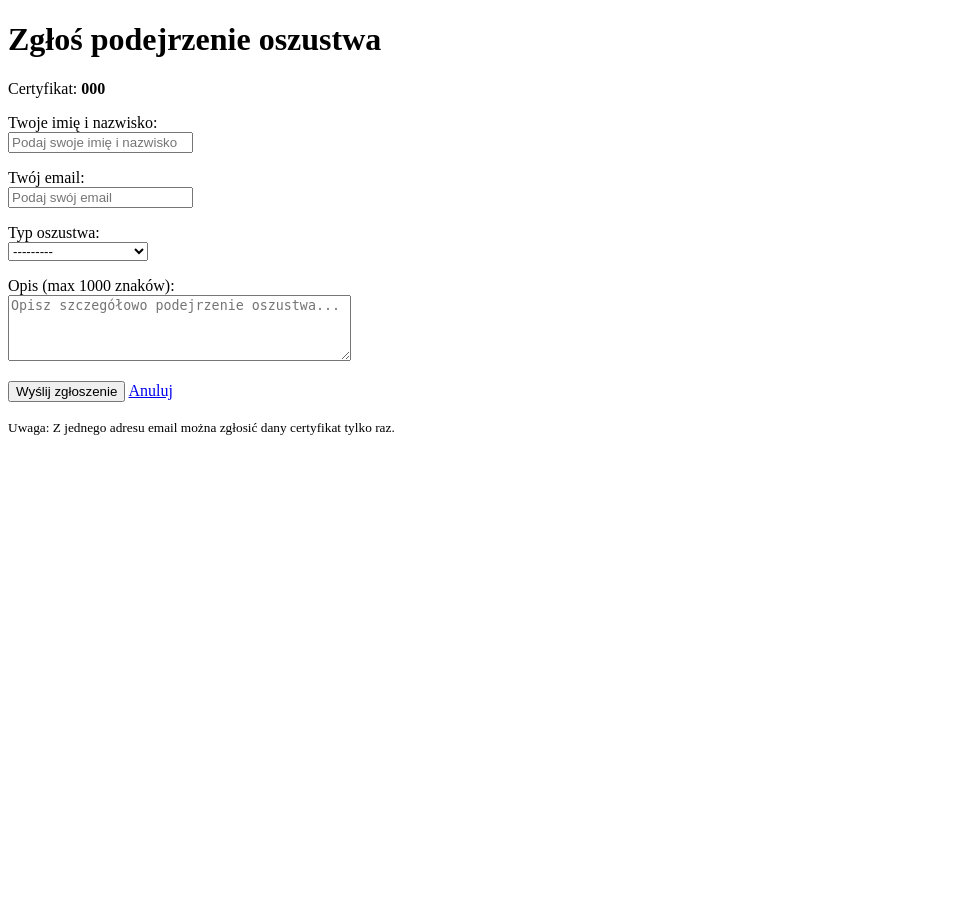
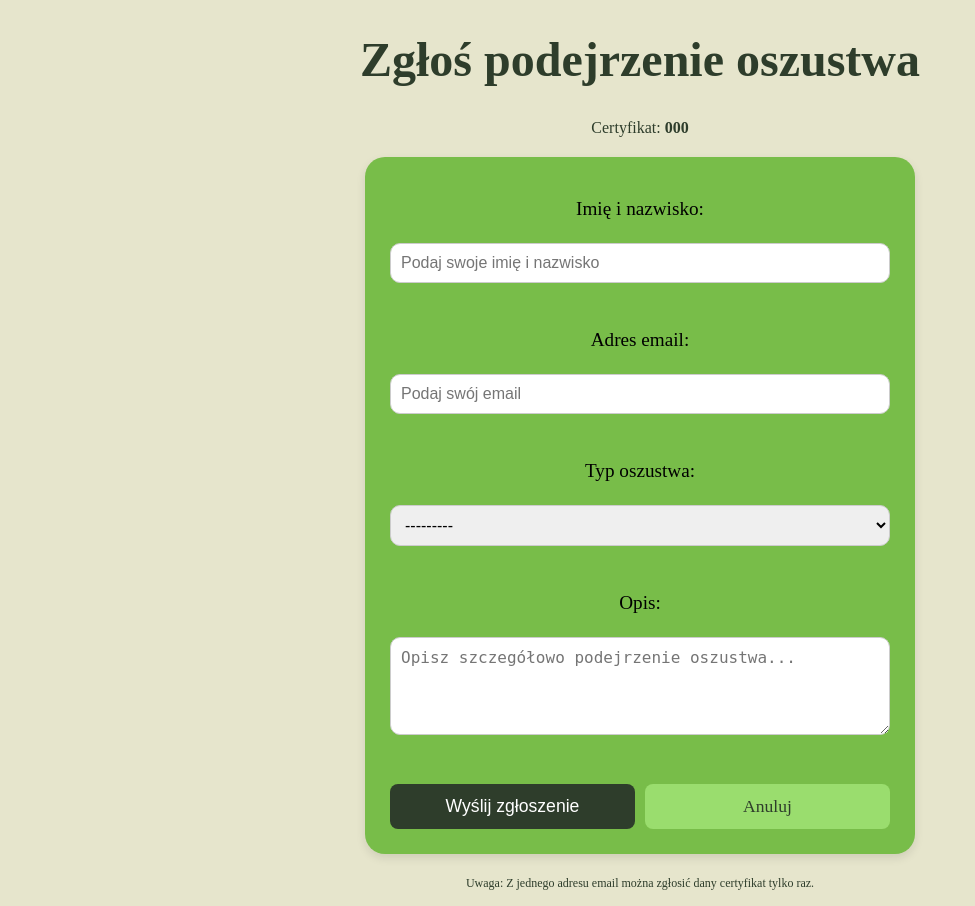
Before and after one commit to Letrennia/System-certyfikacji, a Django app: template ProjektSystemCertyfikacji/templates/report_fraud.html in a window 1280 px wide. Shown: the whole page, without its empty margins (0-975 px from the left). Before the commit the page ends 435 px from the top, so only its background shows below. Run offline with Django 5.2, Linux system fonts and the light colour scheme; the template is opened without the code that fills it: values that come from a table or form of the project are taken from there, others are empty; tables that the repository leaves empty hold one stand-in row (values such as "Sample post").

Commit message:
dodanie plikow css i poprawa wyswietlania raportow

```diff
--- /dev/null
+++ b/ProjektSystemCertyfikacji/static/ProjektSystemCertyfikacji/report_fraud.css
@@ -0,0 +1,140 @@
+:root {
+    --dark-dark: #2e3d2b;
+    --medium: #78bd49;
+    --light: #9add6e;
+    --light-background: #E6E5CC;
+    --text-color: #1b211a;
+}
+
+
+body {
+    background-color: var(--light-background);
+    margin: 0;
+    padding: 0;
+}
+
+h1 {
+    font-size: 3em;
+}
+
+h1,
+.certificate-no {
+    text-align: center;
+    color: var(--dark-dark);
+}
+
+
+.fraud-form {
+    width: 90%;
+    max-width: 500px;
+    margin: 20px auto;
+    padding: 25px;
+    border-radius: 20px;
+    background-color: var(--medium);
+    box-shadow: 0 4px 10px rgba(0, 0, 0, 0.1);
+    display: flex;
+    flex-direction: column;
+    align-items: center;
+}
+
+
+p {
+    width: 100%;
+    margin-bottom: 15px;
+}
+
+p label {
+    display: block;
+    text-align: center;
+    font-size: 1.2em;
+    margin-bottom: 5px;
+}
+
+p input,
+p textarea,
+p select {
+    width: 100%;
+    padding: 10px;
+    font-size: 1rem;
+    border-radius: 10px;
+    border: 1px solid #ccc;
+    box-sizing: border-box;
+    margin-bottom: 15px;
+}
+
+p input:focus,
+p textarea:focus,
+p select:focus {
+    outline: none;
+    border-color: var(--dark-dark);
+}
+
+
+.fraud-form button {
+    padding: 12px 25px;
+    font-size: 1.1em;
+    border-radius: 8px;
+    border: none;
+    background-color: var(--dark-dark);
+    color: #fff;
+    cursor: pointer;
+    margin-top: 15px;
+}
+
+
+
+.fraud-form a.button-link:hover {
+    background-color: var(--light);
+}
+
+.form-buttons {
+    display: flex;
+    gap: 10px;
+    width: 100%;
+    margin-top: 15px;
+}
+
+
+
+
+.small-text-bottom {
+    text-align: center;
+    color: var(--dark-dark);
+    margin-top: 20px;
+    font-size: 0.9rem;
+}
+
+
+.form-buttons button,
+.form-buttons a.button-link {
+    flex: 1;
+    display: flex;
+    align-items: center;
+    justify-content: center;
+    padding: 12px 0;
+    font-size: 1.1em;
+    border-radius: 8px;
+    text-align: center;
+    text-decoration: none;
+    cursor: pointer;
+    margin-top: 0;
+}
+
+.form-buttons button {
+    background-color: var(--dark-dark);
+    color: #fff;
+    border: none;
+}
+
+.form-buttons button:hover {
+    background-color: var(--light);
+}
+
+.form-buttons a.button-link {
+    background-color: var(--light);
+    color: var(--dark-dark);
+}
+
+.form-buttons a.button-link:hover {
+    background-color: var(--light);
+}
--- a/ProjektSystemCertyfikacji/templates/report_fraud.html
+++ b/ProjektSystemCertyfikacji/templates/report_fraud.html
@@ -4,20 +4,23 @@
     <meta charset="UTF-8">
     <meta name="viewport" content="width=device-width, initial-scale=1.0">
     <title>Zgłoś oszustwo - {{ certificate.certificate_number }}</title>
+    {% load static %}
+    <link rel="stylesheet" href="{% static 'ProjektSystemCertyfikacji/report_fraud.css' %}">
+
 </head>
 <body>
     <h1>Zgłoś podejrzenie oszustwa</h1>
-    <p>Certyfikat: <strong>{{ certificate.certificate_number }}</strong></p>
+    <p class="certificate-no">Certyfikat: <strong>{{ certificate.certificate_number }}</strong></p>
 
     {% if error %}
         <p style="color: red;">{{ error }}</p>
     {% endif %}
 
-    <form method="post">
+    <form method="post" class="fraud-form">
         {% csrf_token %}
 
         <p>
-            <label>Twoje imię i nazwisko:</label><br>
+            <label>Imię i nazwisko:</label><br>
             {{ form.reporter_main }}
             {% if form.reporter_main.errors %}
                 <span style="color: red;">{{ form.reporter_main.errors }}</span>
@@ -25,7 +28,7 @@
         </p>
 
         <p>
-            <label>Twój email:</label><br>
+            <label>Adres email:</label><br>
             {{ form.reporter_email }}
             {% if form.reporter_email.errors %}
                 <span style="color: red;">{{ form.reporter_email.errors }}</span>
@@ -41,17 +44,20 @@
         </p>
 
         <p>
-            <label>Opis (max 1000 znaków):</label><br>
+            <label>Opis:</label><br>
             {{ form.description }}
             {% if form.description.errors %}
                 <span style="color: red;">{{ form.description.errors }}</span>
             {% endif %}
         </p>
 
-        <button type="submit">Wyślij zgłoszenie</button>
-        <a href="{% url 'certificate_view' token %}">Anuluj</a>
+        <div class="form-buttons">
+            <button type="submit">Wyślij zgłoszenie</button>
+            <a href="{% url 'certificate_view' token %}" class="button-link">Anuluj</a>
+        </div>
+
     </form>
 
-    <p><small>Uwaga: Z jednego adresu email można zgłosić dany certyfikat tylko raz.</small></p>
+    <p class="small-text-bottom"><small>Uwaga: Z jednego adresu email można zgłosić dany certyfikat tylko raz.</small></p>
 </body>
 </html>
--- a/main_app/settings.py
+++ b/main_app/settings.py
@@ -126,6 +126,10 @@
 # https://docs.djangoproject.com/en/5.2/howto/static-files/
 
 STATIC_URL = 'static/'
+STATICFILES_DIRS = [
+    BASE_DIR / "static",
+]
+
 
 # Default primary key field type
 # https://docs.djangoproject.com/en/5.2/ref/settings/#default-auto-field
```
Also changed, not shown: ProjektSystemCertyfikacji/admin.py (+7 -1 lines), ProjektSystemCertyfikacji/static/ProjektSystemCertyfikacji/certificate_detail.css (added, +67 -0 lines), ProjektSystemCertyfikacji/templates/certificate_detail.html (+6 -2 lines), media/qr_codes/certificate_123.png (added).
